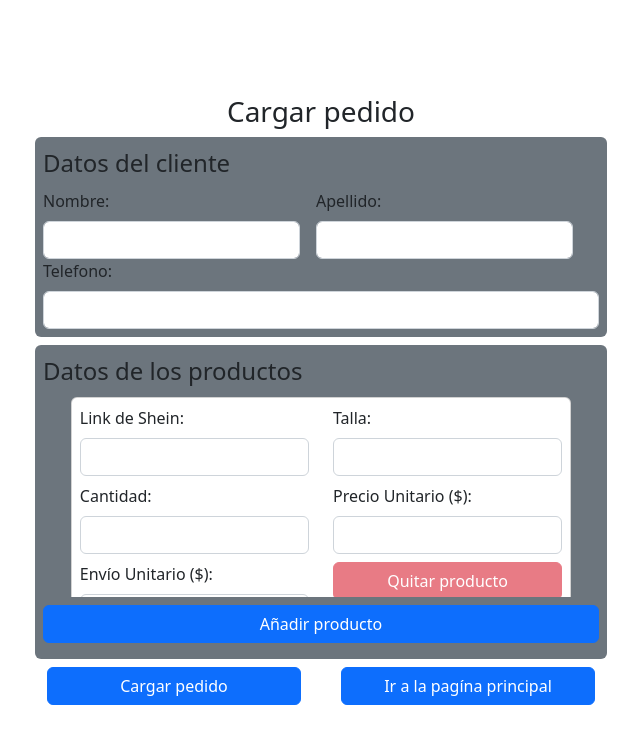
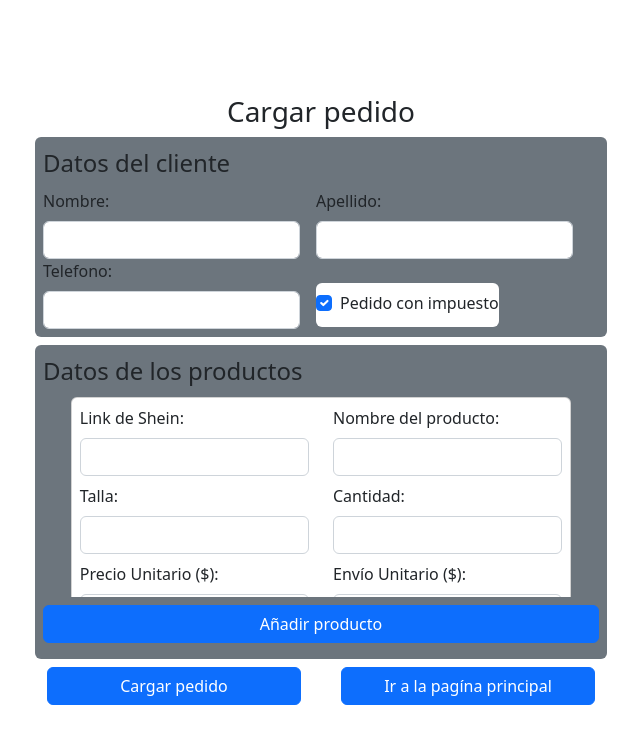
Before and after one commit to LeonLLB/vm-shein-comprobantes-frontend, a React (Vite) app: page /#/cargar in a window 1280 px wide. Shown: the top 744 px of the page, without its empty margins (319-959 px from the left). Built offline with nearby package versions, Linux system fonts and the light colour scheme.

Commit message:
Nombre del producto, impuesto opcional

```diff
--- a/src/components/PedidoForm.tsx
+++ b/src/components/PedidoForm.tsx
@@ -25,6 +25,7 @@ const PedidoForm: FC<PedidoFormProps> = ({onSubmitFunc,formTitle,routeBtnMsg,rou
 		cantidad:'',
 		precioUnitario:'',
 		envioUnitario:'',
+		nombre:''
 	}
 
 	const [clienteForm, setClienteForm] = useState((dataToPreload)?{...dataToPreload.cliente}:{
@@ -32,6 +33,8 @@ const PedidoForm: FC<PedidoFormProps> = ({onSubmitFunc,formTitle,routeBtnMsg,rou
 		apellido:'',
 		telefono:''
 	})
+
+	const [conImpuesto,setConImpuesto] = useState<boolean>(dataToPreload?.conImpuesto || true)
 
 	const onClienteValueChange = (name:string,value:string) => setClienteForm({
 		...clienteForm,
@@ -60,7 +63,7 @@ const PedidoForm: FC<PedidoFormProps> = ({onSubmitFunc,formTitle,routeBtnMsg,rou
 		setProductosForm(newProductosForm)
 	}
 
-	const onProductValueChange = (name:"link"|"talla"|"envioUnitario"|"cantidad"|"precioUnitario",value:string,index:number) => {
+	const onProductValueChange = (name:"link"|"talla"|"envioUnitario"|"cantidad"|"precioUnitario"|"nombre",value:string,index:number) => {
 		const newProductoForm = [...productosForm]
 		newProductoForm[index][name] = value
 		setProductosForm([...newProductoForm])
@@ -78,6 +81,7 @@ const PedidoForm: FC<PedidoFormProps> = ({onSubmitFunc,formTitle,routeBtnMsg,rou
 		onSubmitFunc({
 			fecha:`${fecha.year}-${fecha.month}-${fecha.date}`,
 			horaMinutosEmision:+(`${fechaEmision.getHours()}${fechaEmision.getMinutes()}`),
+			conImpuesto,
 			cliente:{...clienteForm},
 			productos:productosForm.map(producto=>({
 				...producto,
@@ -100,9 +104,13 @@ const PedidoForm: FC<PedidoFormProps> = ({onSubmitFunc,formTitle,routeBtnMsg,rou
 						<FormInput label="Nombre" name="nombre" value={clienteForm.nombre} onChange={onClienteValueChange}/>
 						<FormInput label="Apellido" name="apellido" value={clienteForm.apellido} onChange={onClienteValueChange}/>
 					</div>
-					<div className="">
-						{/* TELEFONO */}
+					<div className="d-flex flex-row space-x-4">
+						{/* TELEFONO Y VALID IMPUESTO */}
 						<FormInput label="Telefono" type="tel" name="telefono" value={clienteForm.telefono} onChange={onClienteValueChange}/>
+						<div className="form-check mt-4 bg-white py-2  border-secondary rounded">
+							<input type="checkbox" className='form-check-input' name="conImpuesto" id="conImpuesto" onChange={(e)=>setConImpuesto(e.target.checked)} checked={conImpuesto}/>
+							<label htmlFor="conImpuesto" className='form-check-label'>Pedido con impuesto</label>
+						</div>
 					</div>
 				</fieldset>
 				<fieldset className="bg-secondary p-2 rounded">
@@ -115,21 +123,26 @@ const PedidoForm: FC<PedidoFormProps> = ({onSubmitFunc,formTitle,routeBtnMsg,rou
 									<FormInput label="Link de Shein" name={"link"+i} value={productosForm[i].link} onChange={(_,v)=>onProductValueChange("link",v,i)}/>
 								</div>
 								<div className="col">
-									<FormInput label="Talla" name={"talla"+i} value={productosForm[i].talla} onChange={(_,v)=>onProductValueChange("talla",v,i)}/>
+									<FormInput label="Nombre del producto" name={"nombre"+i} value={productosForm[i].nombre} onChange={(_,v)=>onProductValueChange("nombre",v,i)}/>
 								</div>
 							</div>
 							<div className="row">
 								<div className="col">
-									<FormInput label="Cantidad" type="number" name={"cantidad"+i} value={productosForm[i].cantidad} onChange={(_,v)=>onProductValueChange("cantidad",v,i)}/>
+									<FormInput label="Talla" name={"talla"+i} value={productosForm[i].talla} onChange={(_,v)=>onProductValueChange("talla",v,i)}/>
 								</div>
 								<div className="col">
-									<FormInput label="Precio Unitario ($)" name={"precioUnitario"+i} value={productosForm[i].precioUnitario} onChange={(_,v)=>onProductValueChange("precioUnitario",v,i)}/>
+									<FormInput label="Cantidad" type="number" name={"cantidad"+i} value={productosForm[i].cantidad} onChange={(_,v)=>onProductValueChange("cantidad",v,i)}/>
 								</div>
 							</div>
 							<div className="row">
 								<div className="col">
+									<FormInput label="Precio Unitario ($)" type='number' name={"precioUnitario"+i} value={productosForm[i].precioUnitario} onChange={(_,v)=>onProductValueChange("precioUnitario",v,i)}/>
+								</div>
+								<div className="col">
 									<FormInput label="Envío Unitario ($)" type='number' name={"envioUnitario"+i} value={productosForm[i].envioUnitario} onChange={(_,v)=>onProductValueChange("envioUnitario",v,i)}/>
 								</div>
+							</div>
+							<div className="row">
 								<div className="col">
 									<button type="button" disabled={isRemoveButtonDisabled} onClick={()=>removeProductoFromForm(i)} className="w-100 btn btn-danger">Quitar producto</button>
 								</div>
--- a/src/pages/CargarPedido.tsx
+++ b/src/pages/CargarPedido.tsx
@@ -13,7 +13,7 @@ const CargarPedido = () => {
 		pedidoService.cargar(data)
 		.then(isOk=>{
             if(isOk){
-                cogoToast.success('Pedido modificado con exito!');navigate('/pedidos')
+                cogoToast.success('Pedido registrado con exito!');navigate('/pedidos')
                 return
             }
             cogoToast.error('Ocurrio un error al editar el pedido')
--- a/src/pages/Pedidos.tsx
+++ b/src/pages/Pedidos.tsx
@@ -104,7 +104,7 @@ const Pedidos = () => {
 												<ol className="space-y-2">
 													{pedido.productos.map(producto => (
 														<li key={pedido.cotizacion + producto.id}>
-															<a target="_blank" href={producto.link}>Producto en Shein: {producto.talla} {producto.cantidad} unidad(es) ${producto.precioUnitario}</a>
+															<a target="_blank" href={producto.link}>{producto.nombre} en Shein: {producto.talla} {producto.cantidad} unidad(es) ${producto.precioUnitario}</a>
 														</li>
 													))}
 												</ol>
```
Also changed, not shown: src/interfaces/pedido.ts (+7 -0 lines).
